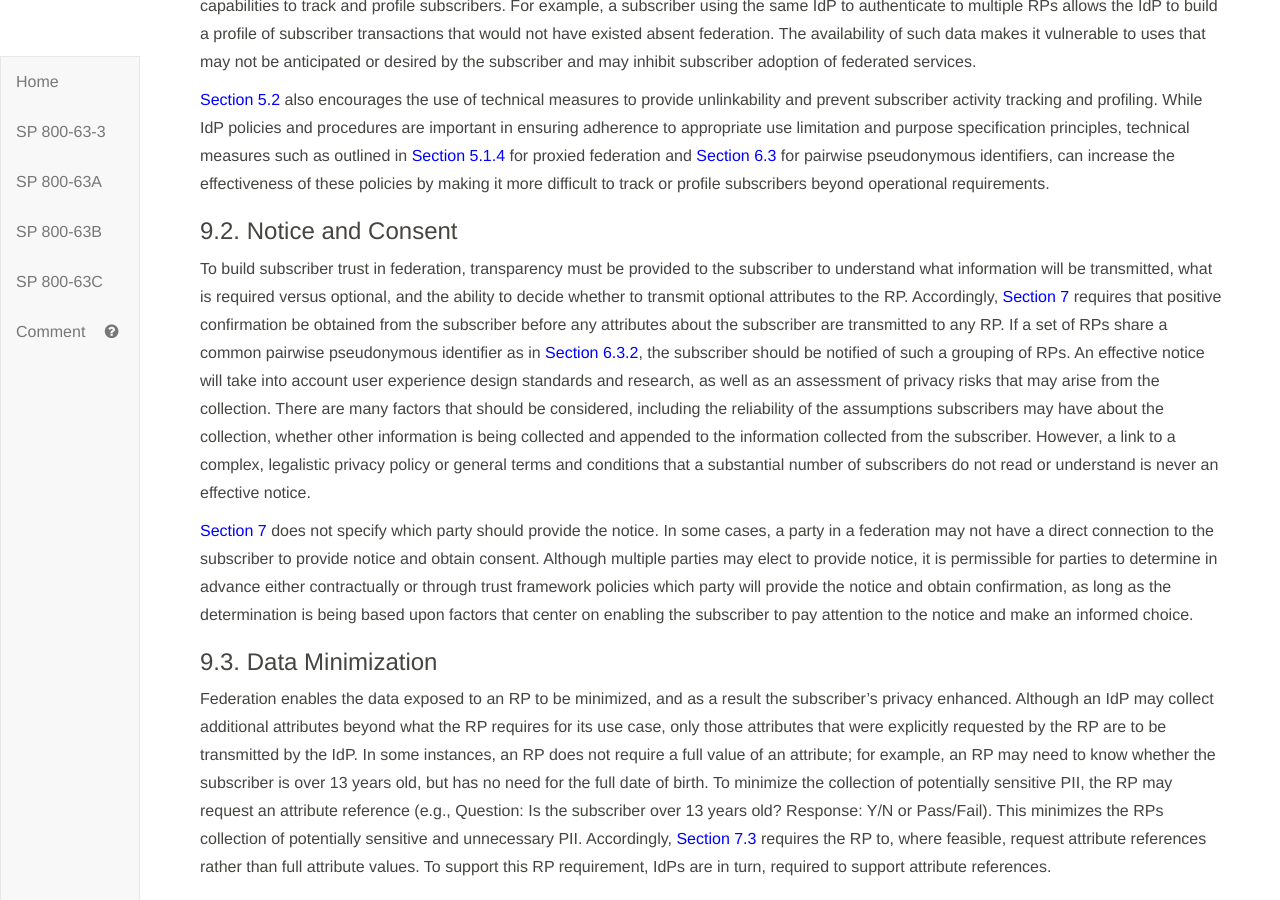
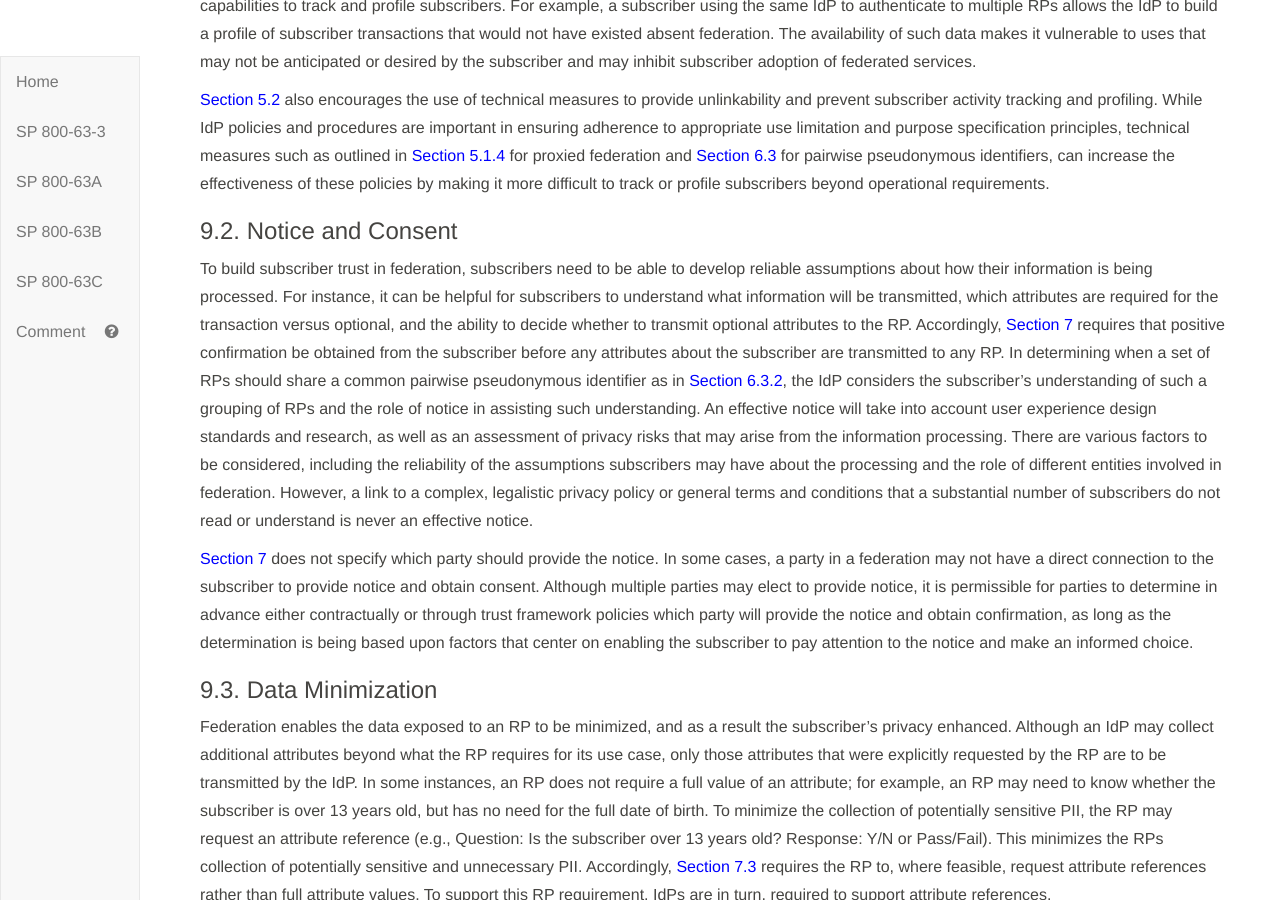
Before and after one commit to usnistgov/800-63-3, a Jekyll site: the page built from sp800-63c/sec9_privacy.md, in a window 1280 px wide and 900 px high, scrolled down 323 px. Built offline with Jekyll 4.4.1, drawn with Linux system fonts in a browser that asks for light colours; our own code applies the rules of GitHub Pages for plain Markdown files.

Commit message:
Closes #927 although I didn’t know how to include the link to section 9.2 and 9.3 references. Also, the formatting in sec 9 seems to be off, but couldn’t figure out how to fix it.

```diff
--- a/sp800-63c/sec9_privacy.md
+++ b/sp800-63c/sec9_privacy.md
@@ -14,7 +14,7 @@ Federation offers numerous benefits to RPs and subscribers, but requires subscri
 
 ### <a name="notice"></a> 9.2. Notice and Consent
 
-To build subscriber trust in federation, transparency must be provided to the subscriber to understand what information will be transmitted, what is required versus optional, and the ability to decide whether to transmit optional attributes to the RP. Accordingly, [Section 7](#presentation) requires that positive confirmation be obtained from the subscriber before any attributes about the subscriber are transmitted to any RP.  If a set of RPs share a common pairwise pseudonymous identifier as in [Section 6.3.2](#ppi-gen), the subscriber should be notified of such a grouping of RPs. An effective notice will take into account user experience design standards and research, as well as an assessment of privacy risks that may arise from the collection. There are many factors that should be considered, including the reliability of the assumptions subscribers may have about the collection, whether other information is being collected and appended to the information collected from the subscriber. However, a link to a complex, legalistic privacy policy or general terms and conditions that a substantial number of subscribers do not read or understand is never an effective notice.
+To build subscriber trust in federation, subscribers need to be able to develop reliable assumptions about how their information is being processed. For instance, it can be helpful for subscribers to understand what information will be transmitted, which attributes are required for the transaction versus optional, and the ability to decide whether to transmit optional attributes to the RP. Accordingly, [Section 7](#presentation) requires that positive confirmation be obtained from the subscriber before any attributes about the subscriber are transmitted to any RP.  In determining when a set of RPs should share a common pairwise pseudonymous identifier as in [Section 6.3.2](#ppi-gen), the IdP considers the subscriber's understanding of such a grouping of RPs and the role of notice in assisting such understanding. An effective notice will take into account user experience design standards and research, as well as an assessment of privacy risks that may arise from the information processing. There are various factors to be considered, including the reliability of the assumptions subscribers may have about the processing and the role of different entities involved in federation. However, a link to a complex, legalistic privacy policy or general terms and conditions that a substantial number of subscribers do not read or understand is never an effective notice.
 
 [Section 7](#presentation) does not specify which party should provide the notice. In some cases, a party in a federation may not have a direct connection to the subscriber to provide notice and obtain consent. Although multiple parties may elect to provide notice, it is permissible for parties to determine in advance either contractually or through trust framework policies which party will provide the notice and obtain confirmation, as long as the determination is being based upon factors that center on enabling the subscriber to pay attention to the notice and make an informed choice.
 
```
Also changed, not shown: sp800-63c/sec6_assertions.md (+1 -1 lines), sp800-63c/sec7_presentation.md (+1 -1 lines).
